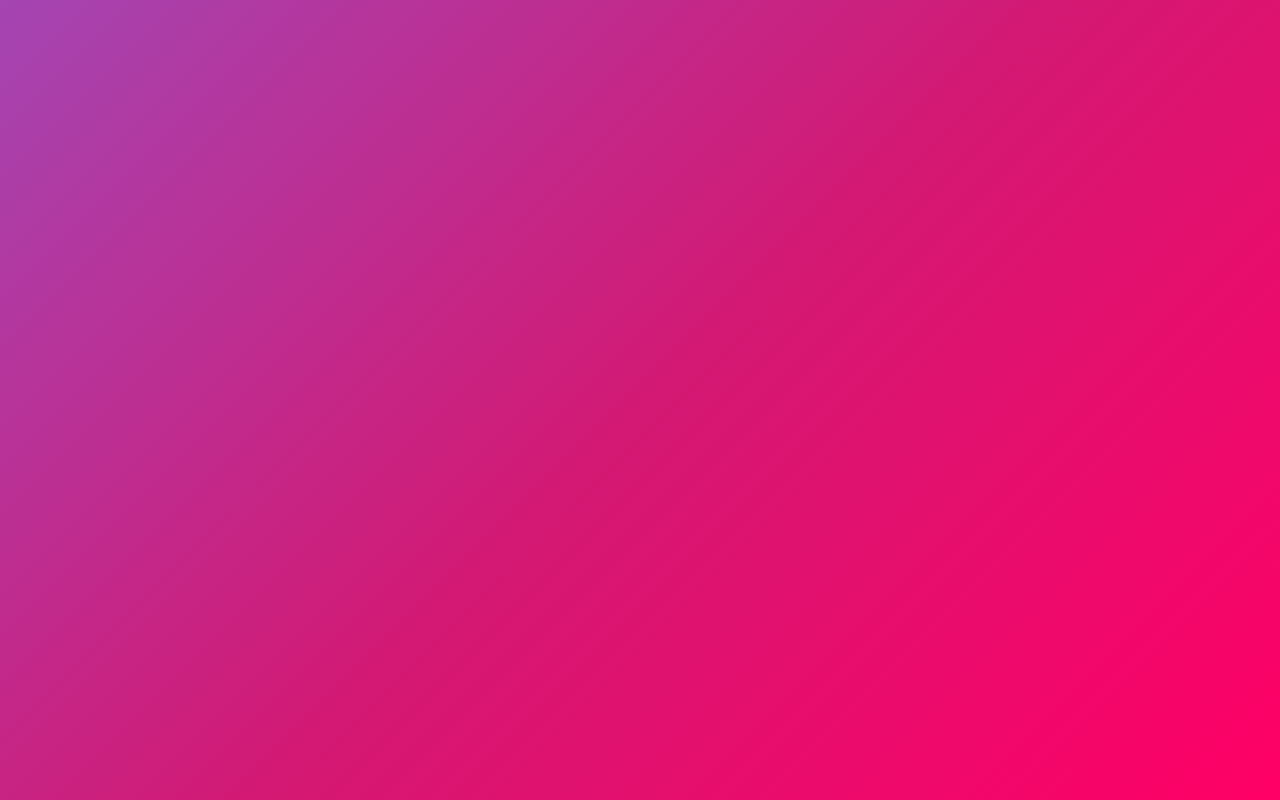
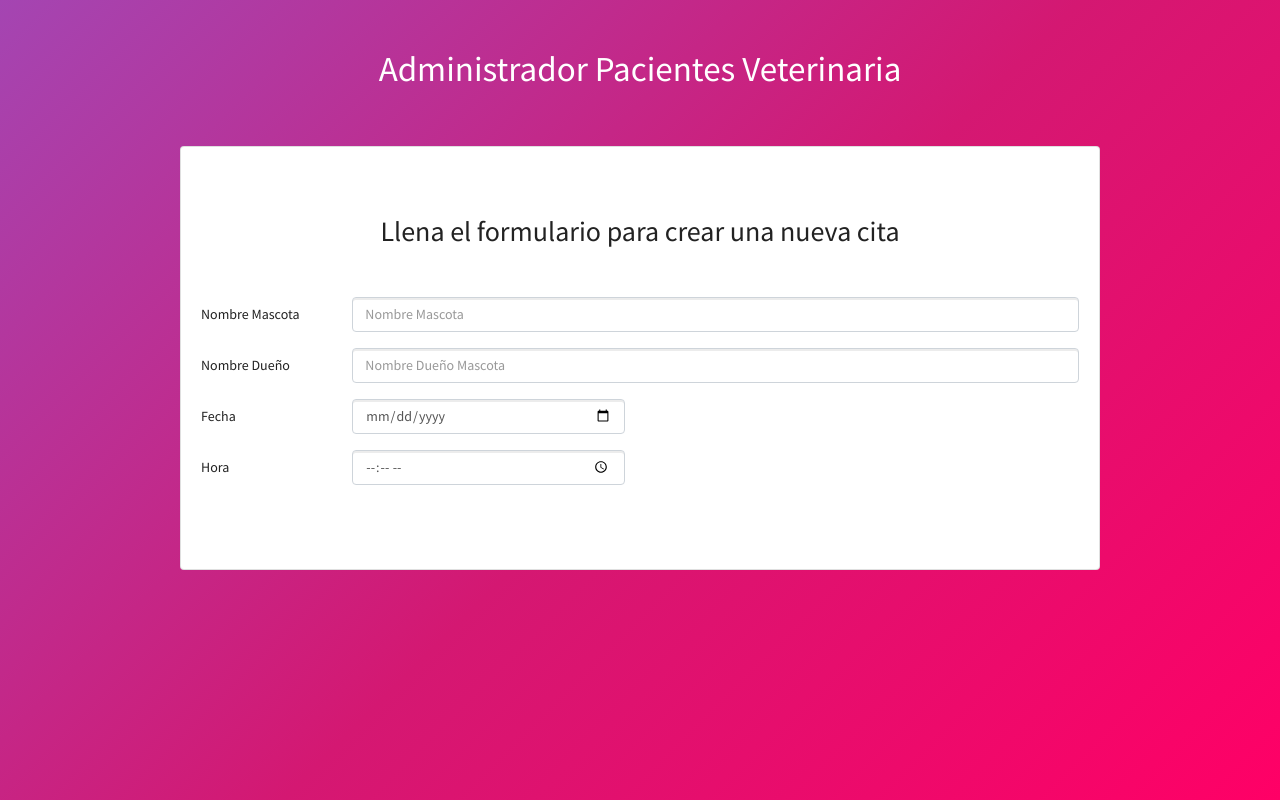
Before and after one commit to Liliaborrazas/veterinario, a React (Create React App) app: page / in a window 1280 px wide. Built offline with nearby package versions, Linux system fonts and the light colour scheme; the HTML template or start-up script is replaced by a standard one.

Commit message:
create form

```diff
--- a/src/App.js
+++ b/src/App.js
@@ -1,12 +1,26 @@
-import React from 'react';
+import React, { Component } from 'react';
 import './bootstrap.min.css';
+import Header from './components/Header';
+import NuevaCita from './components/NuevaCita';
 
-function App() {
-  return (
-    <div className="App">
+class App extends Component {
+  state = {
 
+  }
+  render() {
+  return(
+    <div className="container">
+      <Header
+        titulo='Administrador Pacientes Veterinaria'
+        />
+        <div className="row">
+          <div className="col-md-10 mx-auto">
+         <NuevaCita/>
+
+          </div>
+        </div>
     </div>
   );
 }
-
+}
 export default App;
--- /dev/null
+++ b/src/components/Header.js
@@ -0,0 +1,9 @@
+import React from 'react';
+
+const Header = ({titulo}) => (
+    <header>
+        <h1 className="text-center">{titulo}</h1>
+    </header>
+)
+
+export default Header;
--- /dev/null
+++ b/src/components/NuevaCita.js
@@ -0,0 +1,71 @@
+import React, {Component} from 'react';
+
+class NuevaCita extends Component {
+    state = {  }
+    render() {
+        return (
+            <div className="card mt-5 py-5">
+                <div className="card-body">
+                    <h2 className="card-title text-center mb-5">
+                        Llena el formulario para crear una nueva cita
+                    </h2>
+                    <form>
+                        <div className="form-group row">
+                            <label className="col-sm-4 col-lg-2 col-form-label">
+                               Nombre Mascota
+                            </label>
+                            <div className="col-sm-8 col-lg-10">
+                                <input
+                                    type="text"
+                                    className="form-control"
+                                    placeholder="Nombre Mascota"
+                                    name="mascota"
+                                />
+                                </div>
+                        </div>
+                        <div className="form-group row">
+                            <label className="col-sm-4 col-lg-2 col-form-label">
+                               Nombre Dueño
+                            </label>
+                            <div className="col-sm-8 col-lg-10">
+                                <input
+                                    type="text"
+                                    className="form-control"
+                                    placeholder="Nombre Dueño Mascota"
+                                    name="propietario"
+                                />
+                            </div>
+                        </div>
+                        <div className="form-group row">
+                            <label className="col-sm-4 col-lg-2 col-form-label">
+                               Fecha
+                            </label>
+                            <div className="col-sm-8 col-lg-4">
+                                <input
+                                    type="date"
+                                    className="form-control"
+                                    name="fecha"
+                                />
+                            </div>
+                         </div>
+                        <div className="form-group row">
+                            <label className="col-sm-4 col-lg-2 col-form-label">
+                               Hora
+                            </label>
+                            <div className="col-sm-8 col-lg-4">
+                                <input
+                                    type="time"
+                                    className="form-control"
+                                    placeholder="Nombre Mascota"
+                                    name="fecha"
+                                />
+                             </div>
+                        </div>
+                    </form>
+               </div>
+            </div>
+       );
+    }
+}
+
+export default NuevaCita;
```
